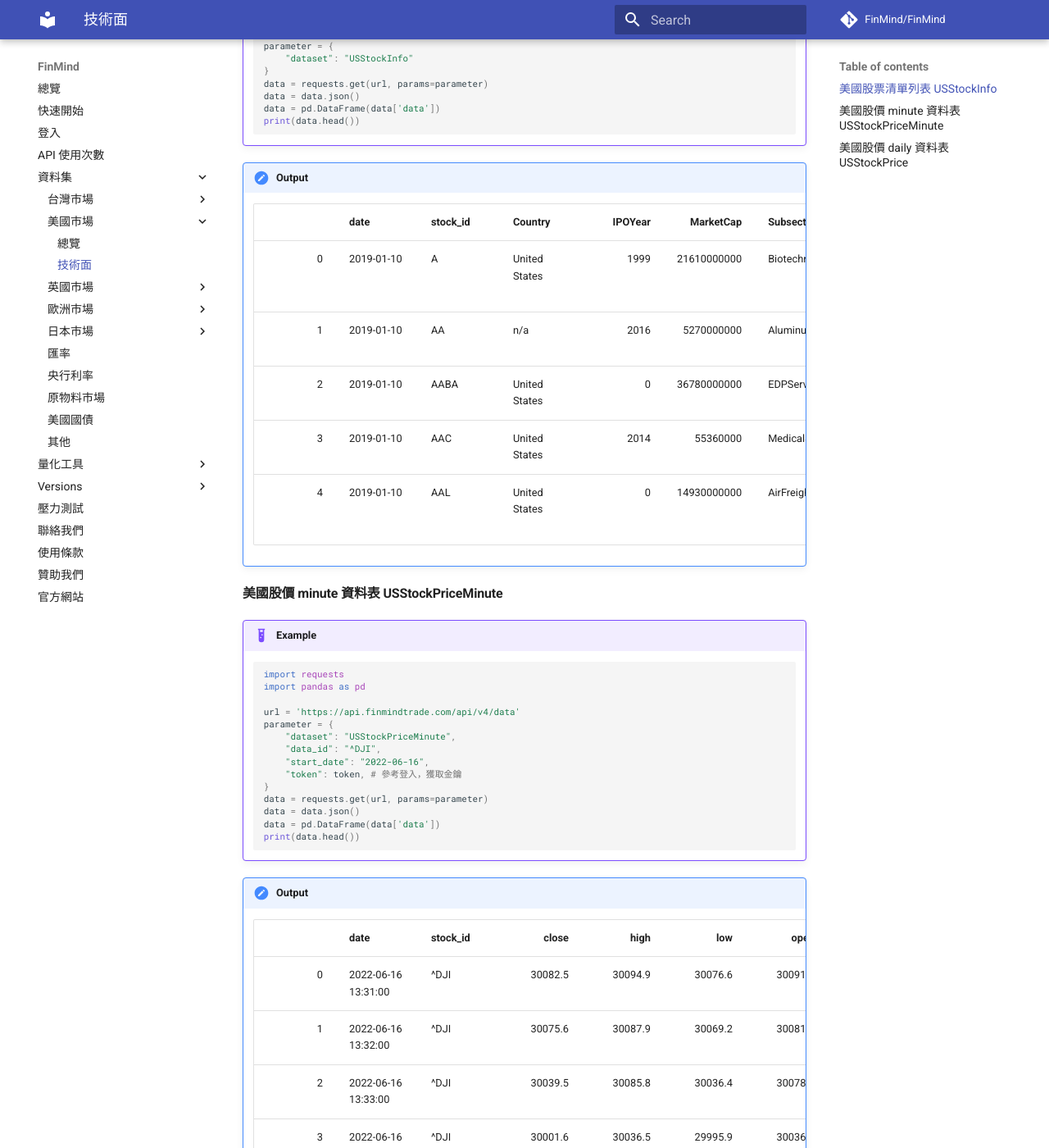
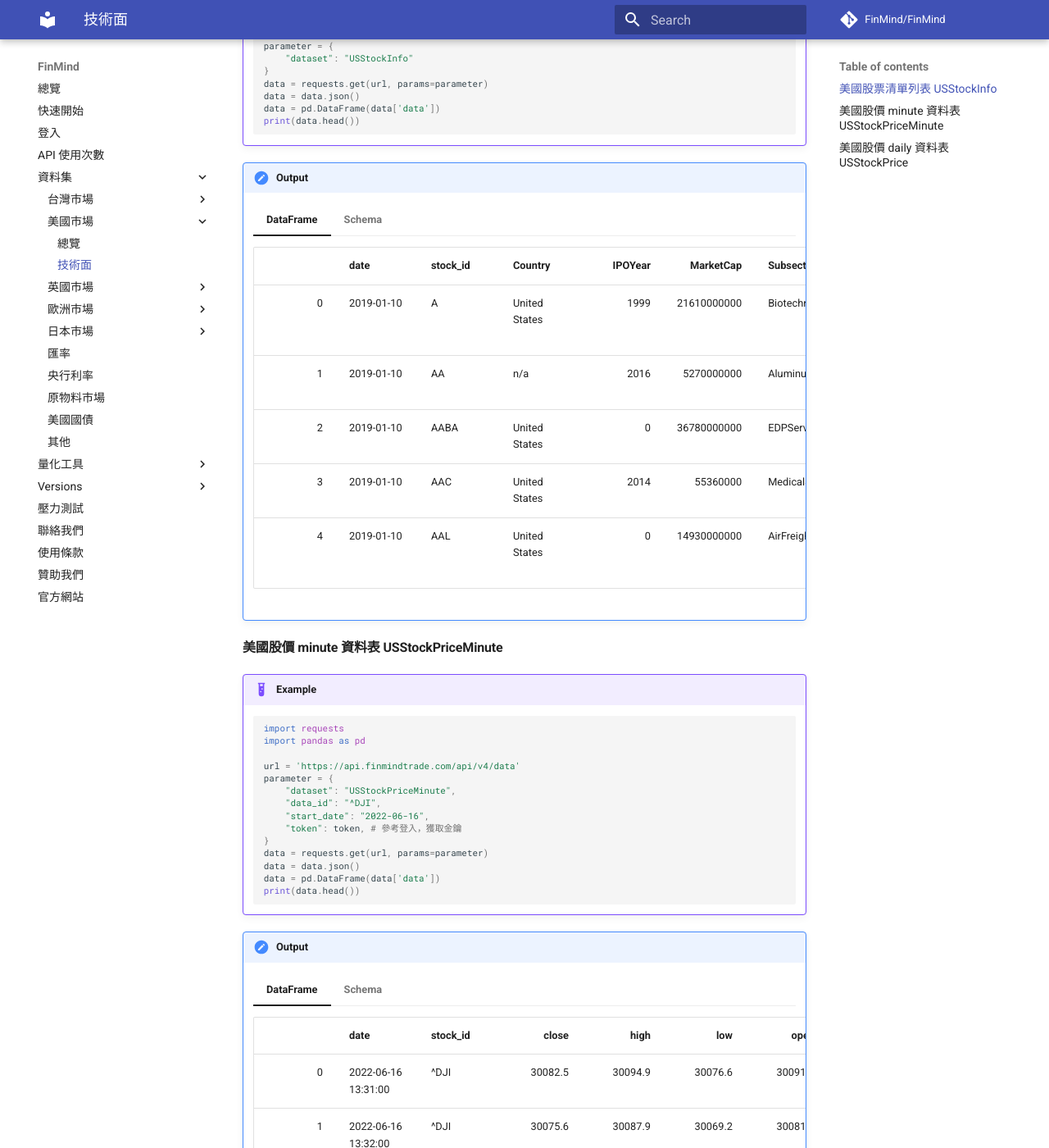
Before and after one commit to FinMind/FinMind-Doc, an MkDocs documentation site: the page built from docs/tutor/UnitedStatesMarket/Technical.md, in a window 1280 px wide and 1400 px high, scrolled down 579 px. Shown: the whole window at 82% size. Built offline with MkDocs 1.6.1 and Material for MkDocs 9.7.7, drawn with Linux system fonts in a browser that asks for light colours; comment, search, counter and statistics services are not loaded.

Commit message:
add: US dataset schema doc

````diff
--- a/docs/tutor/UnitedStatesMarket/Technical.md
+++ b/docs/tutor/UnitedStatesMarket/Technical.md
@@ -29,14 +29,26 @@
     ```
 
 !!! output
-    |    | date       | stock_id   | Country       |   IPOYear |   MarketCap | Subsector                                     | stock_name                    |
-    |---:|:-----------|:-----------|:--------------|----------:|------------:|:----------------------------------------------|:------------------------------|
-    |  0 | 2019-01-10 | A          | United States |      1999 | 21610000000 | Biotechnology:LaboratoryAnalyticalInstruments | Agilent Technologies, Inc.    |
-    |  1 | 2019-01-10 | AA         | n/a           |      2016 |  5270000000 | Aluminum                                      | Alcoa Corporation             |
-    |  2 | 2019-01-10 | AABA       | United States |         0 | 36780000000 | EDPServices                                   | Altaba Inc.                   |
-    |  3 | 2019-01-10 | AAC        | United States |      2014 |    55360000 | MedicalSpecialities                           | AAC Holdings, Inc.            |
-    |  4 | 2019-01-10 | AAL        | United States |         0 | 14930000000 | AirFreight/DeliveryServices                   | American Airlines Group, Inc. |
-
+    === "DataFrame"
+        |    | date       | stock_id   | Country       |   IPOYear |   MarketCap | Subsector                                     | stock_name                    |
+        |---:|:-----------|:-----------|:--------------|----------:|------------:|:----------------------------------------------|:------------------------------|
+        |  0 | 2019-01-10 | A          | United States |      1999 | 21610000000 | Biotechnology:LaboratoryAnalyticalInstruments | Agilent Technologies, Inc.    |
+        |  1 | 2019-01-10 | AA         | n/a           |      2016 |  5270000000 | Aluminum                                      | Alcoa Corporation             |
+        |  2 | 2019-01-10 | AABA       | United States |         0 | 36780000000 | EDPServices                                   | Altaba Inc.                   |
+        |  3 | 2019-01-10 | AAC        | United States |      2014 |    55360000 | MedicalSpecialities                           | AAC Holdings, Inc.            |
+        |  4 | 2019-01-10 | AAL        | United States |         0 | 14930000000 | AirFreight/DeliveryServices                   | American Airlines Group, Inc. |
+    === "Schema"
+        ```
+        {
+            date: str,
+            stock_id: str,
+            Country: str,
+            IPOYear: str,
+            MarketCap: str,
+            Subsector: str,
+            stock_name: str
+        }
+        ```
 
 #### 美國股價 minute 資料表 USStockPriceMinute
 
@@ -58,14 +70,26 @@
     print(data.head())
     ```
 !!! output
-    |    | date                | stock_id   |   close |    high |     low |    open |   volume |
-    |---:|:--------------------|:-----------|--------:|--------:|--------:|--------:|---------:|
-    |  0 | 2022-06-16 13:31:00 | ^DJI       | 30082.5 | 30094.9 | 30076.6 | 30091.4 |  1686944 |
-    |  1 | 2022-06-16 13:32:00 | ^DJI       | 30075.6 | 30087.9 | 30069.2 | 30081.7 |  1939377 |
-    |  2 | 2022-06-16 13:33:00 | ^DJI       | 30039.5 | 30085.8 | 30036.4 | 30078.1 |  1589351 |
-    |  3 | 2022-06-16 13:34:00 | ^DJI       | 30001.6 | 30036.5 | 29995.9 | 30036.5 |  2127155 |
-    |  4 | 2022-06-16 13:35:00 | ^DJI       | 29996.7 | 30008   | 29984.3 | 30002.2 |  1917277 |
-
+    === "DataFrame"
+        |    | date                | stock_id   |   close |    high |     low |    open |   volume |
+        |---:|:--------------------|:-----------|--------:|--------:|--------:|--------:|---------:|
+        |  0 | 2022-06-16 13:31:00 | ^DJI       | 30082.5 | 30094.9 | 30076.6 | 30091.4 |  1686944 |
+        |  1 | 2022-06-16 13:32:00 | ^DJI       | 30075.6 | 30087.9 | 30069.2 | 30081.7 |  1939377 |
+        |  2 | 2022-06-16 13:33:00 | ^DJI       | 30039.5 | 30085.8 | 30036.4 | 30078.1 |  1589351 |
+        |  3 | 2022-06-16 13:34:00 | ^DJI       | 30001.6 | 30036.5 | 29995.9 | 30036.5 |  2127155 |
+        |  4 | 2022-06-16 13:35:00 | ^DJI       | 29996.7 | 30008   | 29984.3 | 30002.2 |  1917277 |
+    === "Schema"
+        ```
+        {
+            date: str,
+            stock_id: str,
+            close: float64,
+            high: float64,
+            low: float64,
+            open: float64,
+            volume: int64
+        }
+        ```
 
 #### 美國股價 daily 資料表 USStockPrice
 
@@ -88,10 +112,23 @@
     print(data.head())
     ```
 !!! output
-    |    | date       | stock_id   |   Adj_Close |   Close |    High |     Low |    Open |    Volume |
-    |---:|:-----------|:-----------|------------:|--------:|--------:|--------:|--------:|----------:|
-    |  0 | 2020-06-16 | ^DJI       |     26290   | 26290   | 26611   | 25811.7 | 26326.7 | 489500000 |
-    |  1 | 2020-06-17 | ^DJI       |     26119.6 | 26119.6 | 26400.1 | 26068.4 | 26330.5 | 328830000 |
-    |  2 | 2020-06-18 | ^DJI       |     26080.1 | 26080.1 | 26154.2 | 25848.5 | 26016.5 | 328390000 |
-    |  3 | 2020-06-19 | ^DJI       |     25871.5 | 25871.5 | 26451.4 | 25759.7 | 26213.1 | 669390000 |
-    |  4 | 2020-06-22 | ^DJI       |     26025   | 26025   | 26059.8 | 25667.7 | 25865.1 | 351780000 |
+    === "DataFrame"
+        |    | date       | stock_id   |   Adj_Close |   Close |    High |     Low |    Open |    Volume |
+        |---:|:-----------|:-----------|------------:|--------:|--------:|--------:|--------:|----------:|
+        |  0 | 2020-06-16 | ^DJI       |     26290   | 26290   | 26611   | 25811.7 | 26326.7 | 489500000 |
+        |  1 | 2020-06-17 | ^DJI       |     26119.6 | 26119.6 | 26400.1 | 26068.4 | 26330.5 | 328830000 |
+        |  2 | 2020-06-18 | ^DJI       |     26080.1 | 26080.1 | 26154.2 | 25848.5 | 26016.5 | 328390000 |
+        |  3 | 2020-06-19 | ^DJI       |     25871.5 | 25871.5 | 26451.4 | 25759.7 | 26213.1 | 669390000 |
+        |  4 | 2020-06-22 | ^DJI       |     26025   | 26025   | 26059.8 | 25667.7 | 25865.1 | 351780000 |
+    === "Schema"
+        ```
+        {
+            date: str,
+            stock_id: str,
+            close: float64,
+            high: float64,
+            low: float64,
+            open: float64,
+            volume: int64
+        }
+        ```
````
